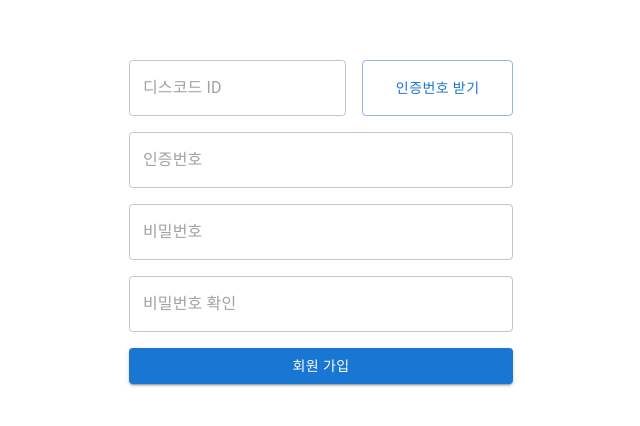
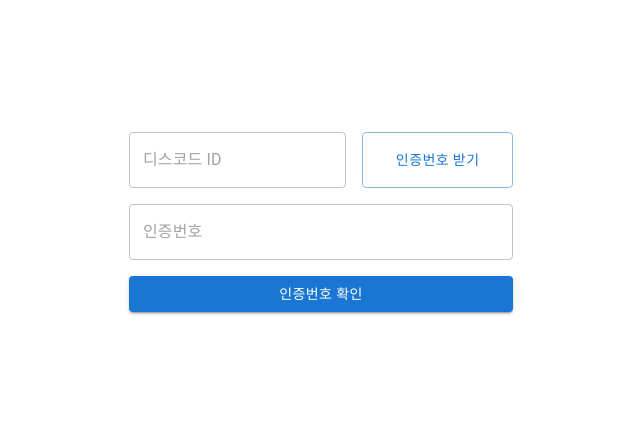
Before and after one commit to Adel-es/mogakko_bot_front, a React (Create React App) app: page /signup in a window 1280 px wide. Shown: the part 146-572 px from the top of the page, without its empty margins (319-959 px from the left). Built offline with nearby package versions, Linux system fonts and the light colour scheme.

Commit message:
feat: 회원가입 컴포넌트 분리 및 기능 추가
- 인증 번호, 정보 기입, 회원 가입 완료 페이지를 각각 컴포넌트로 분리
- user post API 사용
- id, certNum 등 유효성 확인하는 코드 추가
- user ID 입력 추가

issue: #18

```diff
--- /dev/null
+++ b/src/components/signup/DiscordIDCertification.tsx
@@ -0,0 +1,96 @@
+import { Button, Grid, Snackbar, TextField } from "@mui/material";
+import { RequestCertNumState } from "../../pages/SignUp";
+
+export function DiscordIDCertification({
+	discordID,
+	certificationNum,
+	requestCertNum,
+	handleCheckCertNum,
+	handleChangeDiscordID,
+	handleClickRequestCertNum,
+	handleChangeCertNum,
+}: {
+	discordID: string;
+	certificationNum: string;
+	requestCertNum: RequestCertNumState;
+	handleCheckCertNum: any;
+	handleChangeDiscordID: any;
+	handleClickRequestCertNum: any;
+	handleChangeCertNum: any;
+}) {
+	// const discordIDTextFieldSetting = (requestCertNum: RequestCertNumState) => {
+	// 	let discordIDTextField: { color: any; message: string } = {
+	// 		color: "primary",
+	// 		message: "",
+	// 	};
+	// 	switch (requestCertNum) {
+	// 		case RequestCertNumState.EmptyDiscordID: {
+	// 			discordIDTextField = {
+	// 				color: "warning",
+	// 				message: "ID를 입력해주십시오.",
+	// 			};
+	// 			break;
+	// 		}
+	// 		case RequestCertNumState.WrongDiscordID: {
+	// 			discordIDTextField = {
+	// 				color: "error",
+	// 				message: "ID가 존재하지 않습니다.",
+	// 			};
+	// 			break;
+	// 		}
+	// 		case RequestCertNumState.SuccessToRequest: {
+	// 			discordIDTextField = {
+	// 				color: "success",
+	// 				message: "인증번호가 발급되었습니다.",
+	// 			};
+	// 			break;
+	// 		}
+	// 		default: {
+	// 			discordIDTextField = { color: "primary", message: "" };
+	// 		}
+	// 	}
+	// 	return discordIDTextField;
+	// };
+	return (
+		<>
+			<Grid
+				item
+				container
+				spacing={2}
+				alignItems="stretch" // 하위의 버튼 높이 stretch
+			>
+				<Grid item xs={12} sm={7}>
+					<TextField
+						value={discordID}
+						placeholder={"디스코드 ID"}
+						onChange={handleChangeDiscordID}
+						// disabled={requestCertNum}
+						fullWidth
+					/>
+				</Grid>
+				<Grid item container xs={12} sm={5} alignItems="stretch">
+					<Button
+						variant="outlined"
+						onClick={handleClickRequestCertNum}
+						fullWidth
+					>
+						인증번호 받기
+					</Button>
+				</Grid>
+			</Grid>
+			<Grid item>
+				<TextField
+					value={certificationNum}
+					placeholder="인증번호"
+					onChange={handleChangeCertNum}
+					fullWidth
+				/>
+			</Grid>
+			<Grid item>
+				<Button variant="contained" onClick={handleCheckCertNum} fullWidth>
+					인증번호 확인
+				</Button>
+			</Grid>
+		</>
+	);
+}
--- /dev/null
+++ b/src/components/signup/Registration.tsx
@@ -0,0 +1,124 @@
+import { Alert, Button, Grid, TextField } from "@mui/material";
+import { ConfirmPasswordState, UserIDState } from "../../pages/SignUp";
+
+export function Registration({
+	userID,
+	userIDState,
+	password,
+	confirmPassword,
+	confirmPasswordState,
+	handleChangeUserID,
+	handleCheckUserIDDuplication,
+	handleChangePassword,
+	handleChangeConfirmPassword,
+	handleClickRegister,
+}: {
+	userID: string;
+	userIDState: UserIDState;
+	password: string;
+	confirmPassword: string;
+	confirmPasswordState: ConfirmPasswordState;
+	handleChangeUserID: any;
+	handleCheckUserIDDuplication: any;
+	handleChangePassword: any;
+	handleChangeConfirmPassword: any;
+	handleClickRegister: any;
+}) {
+	const userIDCheckError = (userIDState: UserIDState): string => {
+		switch (userIDState) {
+			case UserIDState.DuplicatedID: {
+				return "success";
+			}
+			default: {
+				return "primary";
+			}
+		}
+	};
+	const userIDCheckColor = (userIDState: UserIDState): string => {
+		switch (userIDState) {
+			case UserIDState.EnableID: {
+				return "success";
+			}
+			default: {
+				return "primary";
+			}
+		}
+	};
+	return (
+		<>
+			<Grid
+				item
+				container
+				spacing={2}
+				alignItems="stretch" // 하위의 버튼 높이 stretch
+			>
+				<Grid item xs={12}>
+					<TextField
+						// value={certificationNum}
+						value="닉네임 자동완성"
+						// placeholder="닉네임"
+						// onChange={handleChangeCertNum}
+						disabled
+						fullWidth
+					/>
+				</Grid>
+				<Grid item xs={12} sm={7}>
+					<TextField
+						value={userID}
+						placeholder="아이디"
+						onChange={handleChangeUserID}
+						fullWidth
+					/>
+				</Grid>
+
+				<Grid item container xs={12} sm={5} alignItems="stretch">
+					<Button
+						variant="outlined"
+						onClick={handleCheckUserIDDuplication} // TODO: 아이디 중복 확인
+						fullWidth
+					>
+						아이디 중복 확인
+					</Button>
+				</Grid>
+				<Grid item container spacing={2}>
+					<Grid item xs={12}>
+						<TextField
+							value={password}
+							placeholder="비밀번호"
+							onChange={handleChangePassword}
+							type="password"
+							fullWidth
+						/>
+					</Grid>
+					<Grid item xs={12}>
+						<TextField
+							value={confirmPassword}
+							placeholder="비밀번호 확인"
+							onChange={handleChangeConfirmPassword}
+							type="password"
+							error={
+								confirmPasswordState === ConfirmPasswordState.WrongPassword
+							}
+							color={
+								confirmPasswordState === ConfirmPasswordState.CorrectPassword
+									? "success"
+									: "primary"
+							}
+							helperText={
+								confirmPasswordState === ConfirmPasswordState.WrongPassword
+									? "비밀번호가 일치하지 않습니다."
+									: ""
+							}
+							fullWidth
+						/>
+					</Grid>
+					<Grid item xs={12}>
+						<Button variant="contained" onClick={handleClickRegister} fullWidth>
+							회원 가입
+						</Button>
+					</Grid>
+				</Grid>
+			</Grid>
+		</>
+	);
+}
--- /dev/null
+++ b/src/components/signup/RegistrationComplete.tsx
@@ -0,0 +1,31 @@
+import { Box, Button, Grid } from "@mui/material";
+import { Link } from "react-router-dom";
+
+export function RegistrationComplete() {
+	return (
+		<>
+			<Grid container direction="column" spacing={10} justifyContent="center">
+				<Grid item textAlign={"center"}>
+					<Box style={{ fontSize: "20px" }}>회원가입을 완료하였습니다.</Box>
+				</Grid>
+				<Grid item container justifyContent="center" spacing={2}>
+					<Grid item>
+						<Button
+							fullWidth
+							variant="outlined"
+							component={Link}
+							to={"/signin"}
+						>
+							로그인 창으로 이동하기
+						</Button>
+					</Grid>
+					<Grid item>
+						<Button fullWidth variant="outlined" component={Link} to={"/"}>
+							메인 홈으로 이동하기
+						</Button>
+					</Grid>
+				</Grid>
+			</Grid>
+		</>
+	);
+}
--- a/src/pages/SignUp.tsx
+++ b/src/pages/SignUp.tsx
@@ -1,38 +1,94 @@
 import { Button, Grid, TextField, Box, createTheme } from "@mui/material";
-import { useState, useEffect } from "react";
-import { Link } from "react-router-dom";
+import { useState, useEffect, useContext } from "react";
+import { Context } from "..";
+import {
+	checkUserIdDuplication,
+	requestVerificationCode,
+	submitVerificationCode,
+} from "../utils/api/SignUpAPI";
+import { DiscordIDCertification } from "../components/signup/DiscordIDCertification";
+import { Registration } from "../components/signup/Registration";
+import { RegistrationComplete } from "../components/signup/RegistrationComplete";
+import { createUserProfile } from "../utils/api/UserAPI";
 
 const enum CertNumState {
 	NoCheck = 3,
 	WrongNum = 1,
 	CorrectNum = 2,
 }
-const enum ConfirmPasswordState {
+export const enum RequestCertNumState {
+	NoRequest = 0,
+	EmptyDiscordID = 1,
+	WrongDiscordID = 2,
+	SuccessToRequest = 10,
+}
+export const enum ConfirmPasswordState {
 	NoTyping = 0,
 	WrongPassword = 1,
 	CorrectPassword = 2,
 }
+export const enum UserIDState {
+	NoTyping = 0,
+	NoCheck = 1,
+	DuplicatedID = 2,
+	EnableID = 3,
+}
 function SignUp() {
 	const [discordID, setDiscordID] = useState("");
-	const [requestCertNum, setRequestCertNum] = useState(false);
+	const [requestCertNum, setRequestCertNum] = useState<RequestCertNumState>(
+		RequestCertNumState.NoRequest
+	); // => snackbar
 	const [certificationNum, setCertificationNum] = useState("");
-	const [isCorrectCertNum, setIsCorrectCertNum] = useState<CertNumState>(
-		CertNumState.NoCheck
+	const [certificationNumState, setCertificationNumState] =
+		useState<CertNumState>(CertNumState.NoCheck);
+
+	const [userID, setUserID] = useState(""); // ID 중복 체크 하기
+	const [userIDState, setUserIDState] = useState<UserIDState>(
+		UserIDState.NoTyping
 	);
 	const [password, setPassword] = useState("");
 	const [confirmPassword, setConfirmPassword] = useState("");
 	const [confirmPasswordState, setConfirmPasswordState] =
 		useState<ConfirmPasswordState>(ConfirmPasswordState.NoTyping);
 	const [register, setRegister] = useState(false);
+	const { url } = useContext(Context);
 
 	const handleChangeDiscordID = (event: any) => {
 		setDiscordID(event.target.value);
 	};
-	const handleClickCorrectID = () => {
-		setRequestCertNum(true);
+	const handleClickRequestCertNum = () => {
+		if (discordID === "") {
+			// TODO: discordID textfield가 error로 표시되도록 하기
+			setRequestCertNum(RequestCertNumState.EmptyDiscordID);
+			return;
+		}
+
+		requestVerificationCode(url, discordID).then((response) => {
+			if (response.status === 200) {
+				console.log("인증번호 전송됨");
+				setRequestCertNum(RequestCertNumState.SuccessToRequest);
+			} else {
+				setRequestCertNum(RequestCertNumState.WrongDiscordID);
+			}
+		});
 	};
 	const handleChangeCertNum = (event: any) => {
 		setCertificationNum(event.target.value);
+	};
+	const handleChangeUserID = (event: any) => {
+		setUserID(event.target.value);
+		setUserIDState(UserIDState.NoCheck);
+	};
+	const handleCheckUserIDDuplication = () => {
+		checkUserIdDuplication(url, userID).then((response) => {
+			if (response.status === 200) {
+				console.log("사용가능한 아이디");
+				setUserIDState(UserIDState.EnableID);
+			} else {
+				console.log("중복된 아이디");
+				setUserIDState(UserIDState.DuplicatedID);
+			}
+		});
 	};
 	const handleChangePassword = (event: any) => {
 		setPassword(event.target.value);
@@ -52,17 +108,49 @@ function SignUp() {
 			setConfirmPasswordState(ConfirmPasswordState.WrongPassword);
 		}
 	};
-	const handlelickRegister = () => {
-		// TODO: 회원 가입 버튼 눌렀을 때 넘어가는 조건 작성
-		// setIsCorrectCertNum(true);
-		if (true) {
-			// api 호출
-			setIsCorrectCertNum(CertNumState.CorrectNum);
+	const handleCheckCertNum = () => {
+		if (requestCertNum !== RequestCertNumState.SuccessToRequest) {
+			console.log("인증번호가 발급되지 않았습니다.");
+			return;
+		}
+		if (certificationNum === "") {
+			console.log("인증번호를 입력해주십시오.");
+			return;
+		}
+		submitVerificationCode(url, certificationNum).then((response) => {
+			if (response.status === 200) {
+				console.log("인증번호 유효함");
+				setCertificationNumState(CertNumState.CorrectNum);
+			} else {
+				console.log("인증번호 틀림");
+				setCertificationNumState(CertNumState.WrongNum);
+			}
+		});
+	};
+	const handleClickRegister = () => {
+		if (
+			userIDState === UserIDState.EnableID &&
+			confirmPasswordState === ConfirmPasswordState.CorrectPassword
+		) {
+			createUserProfile(url, userID, password, discordID).then((response) => {
+				if (response.status === 201) {
+					console.log("회원가입이 완료되었습니다.");
+					setRegister(true);
+				} else {
+					if (response.status === 400) {
+						console.log("아이디 혹은 비밀번호가 유효하지 않습니다.");
+					} else if (response.status === 409) {
+						console.log("이미 존재하는 회원입니다.");
+					}
+					console.log("회원가입이 실패하였습니다.", response.status);
+					setRegister(false);
+				}
+			});
+			// TODO: 회원가입하기
 		} else {
-			setIsCorrectCertNum(CertNumState.WrongNum);
+			console.log("아이디 혹은 비밀번호가 유효하지 않습니다.");
+			setRegister(false);
 		}
-		if (confirmPasswordState === ConfirmPasswordState.CorrectPassword)
-			setRegister(true);
 	};
 
 	return (
@@ -80,108 +168,36 @@ function SignUp() {
 					spacing={2}
 					maxWidth="400px"
 				>
-					<Grid
-						item
-						container
-						spacing={2}
-						alignItems="stretch" // 하위의 버튼 높이 stretch
-					>
-						<Grid item xs={12} sm={7}>
-							<TextField
-								value={discordID}
-								placeholder={"디스코드 ID"}
-								onChange={handleChangeDiscordID}
-								disabled={requestCertNum}
-								fullWidth
-							/>
-						</Grid>
-						<Grid item container xs={12} sm={5} alignItems="stretch">
-							<Button
-								variant="outlined"
-								onClick={handleClickCorrectID}
-								fullWidth
-							>
-								인증번호 받기
-							</Button>
-						</Grid>
-					</Grid>
-					<Grid item>
-						<TextField
-							value={certificationNum}
-							placeholder="인증번호"
-							onChange={handleChangeCertNum}
-							fullWidth
-						/>
-					</Grid>
-					<Grid item container spacing={2}>
-						<Grid item xs={12}>
-							<TextField
-								value={password}
-								placeholder="비밀번호"
-								onChange={handleChangePassword}
-								type="password"
-								fullWidth
-							/>
-						</Grid>
-						<Grid item xs={12}>
-							<TextField
-								value={confirmPassword}
-								placeholder="비밀번호 확인"
-								onChange={handleChangeConfirmPassword}
-								type="password"
-								error={
-									confirmPasswordState === ConfirmPasswordState.WrongPassword
-								}
-								color={
-									confirmPasswordState === ConfirmPasswordState.CorrectPassword
-										? "success"
-										: "primary"
-								}
-								helperText={
-									confirmPasswordState === ConfirmPasswordState.WrongPassword
-										? "비밀번호가 일치하지 않습니다."
-										: ""
-								}
-								fullWidth
-							/>
-						</Grid>
-						<Grid item xs={12}>
-							<Button
-								variant="contained"
-								onClick={handlelickRegister}
-								fullWidth
-							>
-								회원 가입
-							</Button>
-						</Grid>
-					</Grid>
+					{certificationNumState !== CertNumState.CorrectNum && (
+						<DiscordIDCertification
+							discordID={discordID}
+							certificationNum={certificationNum}
+							requestCertNum={requestCertNum}
+							handleCheckCertNum={handleCheckCertNum}
+							handleChangeDiscordID={handleChangeDiscordID}
+							handleClickRequestCertNum={handleClickRequestCertNum}
+							handleChangeCertNum={handleChangeCertNum}
+						></DiscordIDCertification>
+					)}
+					{certificationNumState === CertNumState.CorrectNum && (
+						<Registration
+							userID={userID}
+							userIDState={userIDState}
+							password={password}
+							confirmPassword={confirmPassword}
+							confirmPasswordState={confirmPasswordState}
+							handleChangeUserID={handleChangeUserID}
+							handleCheckUserIDDuplication={handleCheckUserIDDuplication}
+							handleChangePassword={handleChangePassword}
+							handleChangeConfirmPassword={handleChangeConfirmPassword}
+							handleClickRegister={handleClickRegister}
+						></Registration>
+					)}
 				</Grid>
 			)}
-			{requestCertNum &&
-				isCorrectCertNum &&
-				register && ( // 가입 완료되었으면 나타남
-					<Grid
-						container
-						direction="column"
-						spacing={10}
-						justifyContent="center"
-						alignContent={"center"}
-					>
-						<Grid item>
-							<Box style={{ fontSize: "20px" }}>회원가입을 완료하였습니다.</Box>
-						</Grid>
-						<Grid item>
-							<Button
-								fullWidth
-								variant="outlined"
-								component={Link}
-								to={"/signin"}
-							>
-								로그인 창으로 이동하기
-							</Button>
-						</Grid>
-					</Grid>
-				)}
+			{register && ( // 가입 완료되었으면 나타남
+				<RegistrationComplete />
+			)}
 		</Box>
 	);
 }
```
